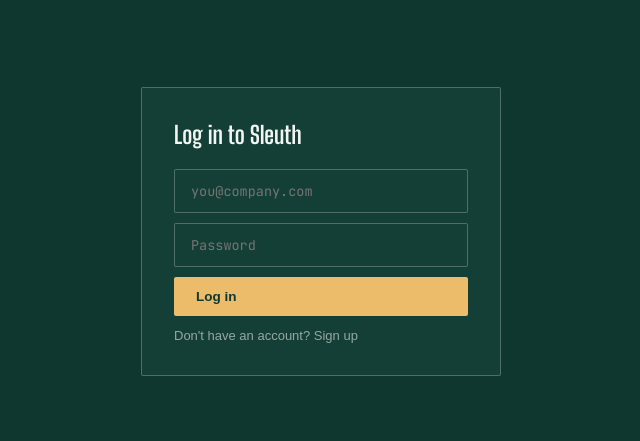
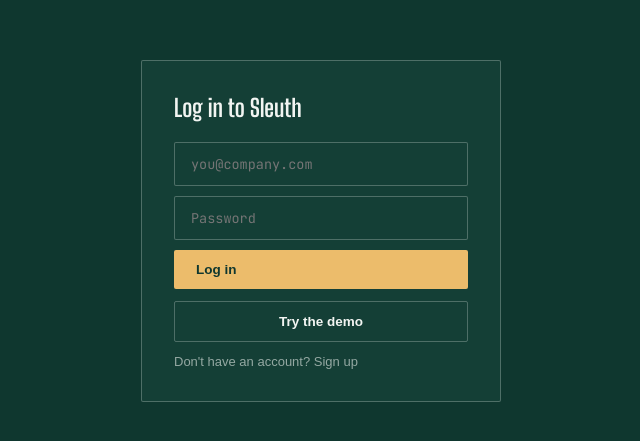
Before and after one commit to WasifHaider/sleuth, a React (Vite) app in the folder web/: page /login in a window 1280 px wide. Shown: the part 169-610 px from the top of the page, without its empty margins (319-959 px from the left). Built offline with nearby package versions, Linux system fonts and the light colour scheme; no server answers.

Commit message:
added demo credentials;

```diff
--- a/web/src/components/LoginPage.jsx
+++ b/web/src/components/LoginPage.jsx
@@ -27,6 +27,24 @@
       } else {
         await signup(email.trim(), password, name.trim() || null);
       }
+      setEntering(true);
+      navigate('/app', { replace: true });
+    } catch (err) {
+      setError(err.message);
+      setBusy(false);
+    }
+  }
+
+  // Deliberately hardcoded, not read from anywhere secret — this is a
+  // public, shared demo login (see CLAUDE.md), same credentials the
+  // account was actually created with. Reuses the same `login()` call the
+  // real form uses, so it exercises the identical session-cookie path.
+  async function handleDemoLogin() {
+    if (busy) return;
+    setBusy(true);
+    setError(null);
+    try {
+      await login('demo@sleuth.app', 'Demo12345!');
       setEntering(true);
       navigate('/app', { replace: true });
     } catch (err) {
@@ -78,6 +96,16 @@
             {busy ? 'Please wait…' : mode === 'login' ? 'Log in' : 'Sign up'}
           </button>
         </form>
+        {mode === 'login' && (
+          <button
+            type="button"
+            className="btn-secondary login-demo-btn"
+            disabled={busy}
+            onClick={handleDemoLogin}
+          >
+            Try the demo
+          </button>
+        )}
         <button
           type="button"
           className="login-switch"
--- a/web/src/theme.css
+++ b/web/src/theme.css
@@ -143,6 +143,7 @@
 .login-switch { background: none; border: none; color: var(--text-muted); font-size: 13px; cursor: pointer;
   padding: 0; text-align: left; }
 .login-switch:hover { color: var(--accent); }
+.login-demo-btn { width: 100%; justify-content: center; }
 
 /* landing page — ported from docs/design/Sleuth Landing.dc.html */
 :root { --pad-x: clamp(20px, 5vw, 72px); }
```
